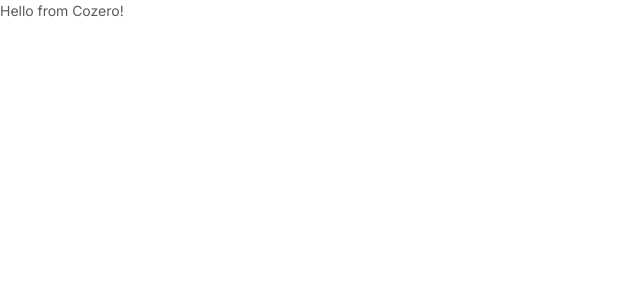
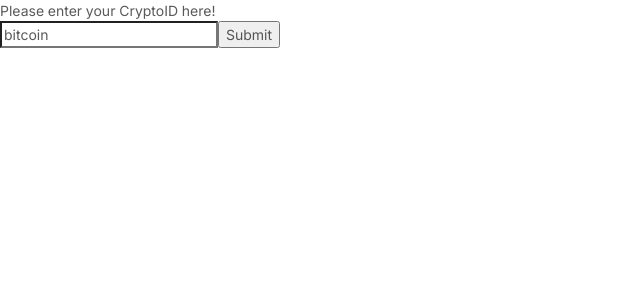
Before and after one commit to trebeljahr/cozero-task, a React (Create React App) app: page / in a window 1280 px wide. Shown: the top 300 px of the page, without its empty margins (0-640 px from the left). Built offline with nearby package versions, Linux system fonts and the light colour scheme.

Commit message:
Add fetching + loading spinner

```diff
--- a/package.json
+++ b/package.json
@@ -18,7 +18,8 @@
     "react-dom": "^16.13.1",
     "react-router": "^6.0.0-beta.0",
     "react-router-dom": "^6.0.0-beta.0",
-    "react-scripts": "^3.4.3"
+    "react-scripts": "^3.4.3",
+    "react-spinners": "^0.9.0"
   },
   "devDependencies": {
     "@testing-library/jest-dom": "^5.11.4",
--- a/src/pages/Home/index.tsx
+++ b/src/pages/Home/index.tsx
@@ -1,7 +1,60 @@
-import React from 'react'
+import React, { useState } from 'react'
+import ClipLoader from 'react-spinners/ClipLoader'
 
 function Home(): JSX.Element {
-  return <div>Hello from Cozero!</div>
+  return (
+    <div>
+      <MyForm />
+    </div>
+  )
+}
+
+function MyForm(): JSX.Element {
+  const [input, setInput] = useState('bitcoin')
+  const [loading, setLoading] = useState(false)
+  const [result, setResult] = useState({})
+  const handleChange = (e: React.ChangeEvent<HTMLInputElement>) => {
+    setInput(e.target.value)
+  }
+
+  async function fetchCryptoInfo(): Promise<any> {
+    const id = input
+    console.log(id)
+    setLoading(true);
+    const cryptoInfo = await fetch(`https://api.coingecko.com/api/v3/coins/${id}`, {
+      // mode: 'no-cors',
+      headers: new Headers({ 'Content-Type': 'application/json', Accept: 'application/json' }),
+    })
+    return cryptoInfo
+  }
+
+  async function submit(e: React.MouseEvent<HTMLButtonElement>) {
+    e.preventDefault()
+    console.log('Hi')
+    const response = await fetchCryptoInfo()
+    const cryptoInfo = await response.json()
+    console.log(cryptoInfo)
+    setResult(cryptoInfo)
+    setLoading(false);
+  }
+
+  return (
+    <>
+      <form>
+        {loading ? <ClipLoader
+          size={150}
+          color={"#123abc"}
+          loading={loading}
+        /> : <><div>Please enter your CryptoID here!</div>
+        <input type="text" onChange={handleChange} value={input} />
+        <button type="submit" onClick={submit}>
+          Submit
+        </button>
+        </>
+}
+      </form>
+    </>
+  )
 }
 
 export default Home
```
Also changed, not shown: 1 other file (tests, documents, lock files or other folders).
